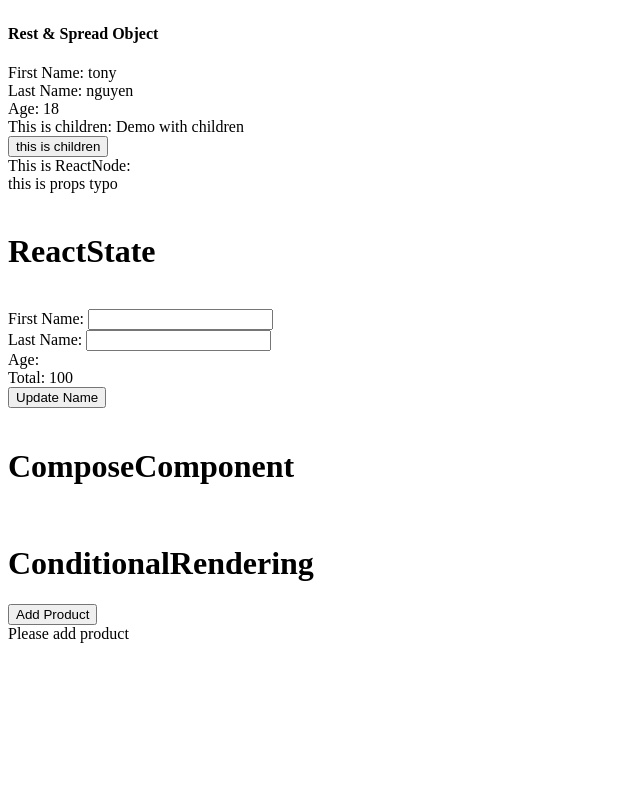
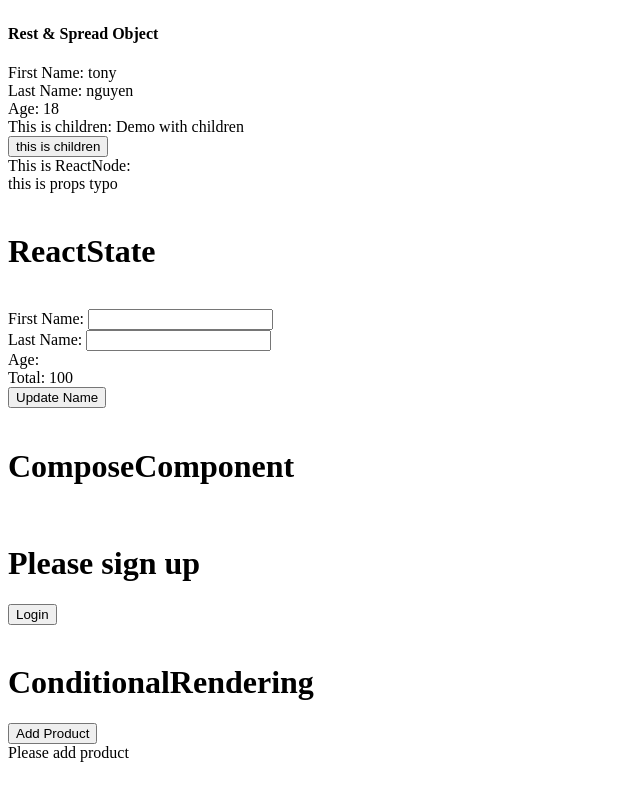
Before and after one commit to Khang151603/utilmate-react, a React (Vite) app: page / in a window 1280 px wide. Shown: the part 375-1175 px from the top of the page, without its empty margins (0-640 px from the left). Before the commit the page ends 1098 px from the top, so only its background shows below. Built offline with nearby package versions, Linux system fonts and the light colour scheme.

Commit message:
14-sample-app-guestgreeting

```diff
--- a/src/App.tsx
+++ b/src/App.tsx
@@ -3,6 +3,7 @@ import ReactJsx from './pages/fundamental/react-jsx';
 import ReactProps from './pages/fundamental/react-props';
 import ReactState from './pages/fundamental/react-state';
 import { ComposeComponent } from './pages/sample-app/compose-component';
+import { GuestGreeting } from './pages/sample-app/guest-greeting';
 
 function App() {
 
@@ -20,6 +21,9 @@ function App() {
       <ComposeComponent />
 
       <br />
+      <GuestGreeting />
+
+      <br />
       <ConditionalRendering />
 
       <br />
--- /dev/null
+++ b/src/pages/sample-app/guest-greeting/components/guest-greeting.tsx
@@ -0,0 +1,17 @@
+interface GuestGreetingProps {
+  text: string
+  onLogin: () => void
+}
+
+function GuestGreeting({ text, onLogin }: GuestGreetingProps) {
+  return (
+    <div>
+      <h1>{text}</h1>
+      <button type='button' onClick={onLogin}>
+        Login
+      </button>
+    </div>
+  )
+}
+
+export default GuestGreeting
--- /dev/null
+++ b/src/pages/sample-app/guest-greeting/components/user-greeting.tsx
@@ -0,0 +1,20 @@
+interface UserGreetingProps {
+  text: string
+  name: string
+  onLogout: () => void
+}
+
+function UserGreeting({ text, name, onLogout }: UserGreetingProps) {
+  return (
+    <div>
+      <h1>
+        {text} {name}
+      </h1>
+      <button type='button' onClick={onLogout}>
+        Logout
+      </button>
+    </div>
+  )
+}
+
+export default UserGreeting
--- /dev/null
+++ b/src/pages/sample-app/guest-greeting/guest-greeting.tsx
@@ -0,0 +1,26 @@
+import { useState } from 'react'
+import GuestGreetingView from './components/guest-greeting'
+import UserGreeting from './components/user-greeting'
+
+function GuestGreeting() {
+  const [isAuth, setisAuth] = useState(false)
+
+  if (isAuth) {
+    return (
+      <UserGreeting
+        text='Welcome to'
+        name='Tony'
+        onLogout={() => setisAuth(false)}
+      />
+    )
+  }
+
+  return (
+    <GuestGreetingView
+      text='Please sign up'
+      onLogin={() => setisAuth(true)}
+    />
+  )
+}
+
+export default GuestGreeting
--- /dev/null
+++ b/src/pages/sample-app/guest-greeting/index.ts
@@ -0,0 +1 @@
+export { default as GuestGreeting } from './guest-greeting'
```
